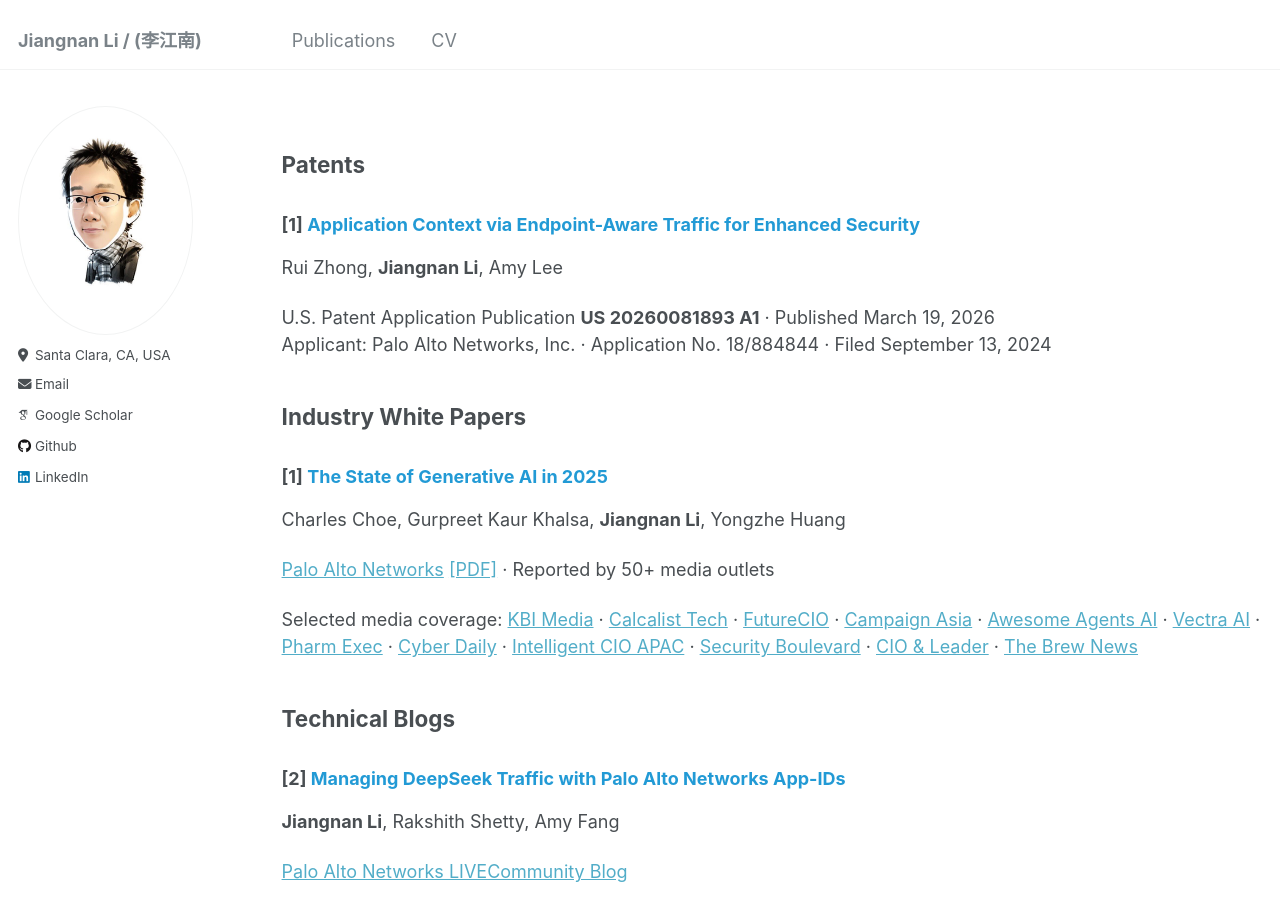
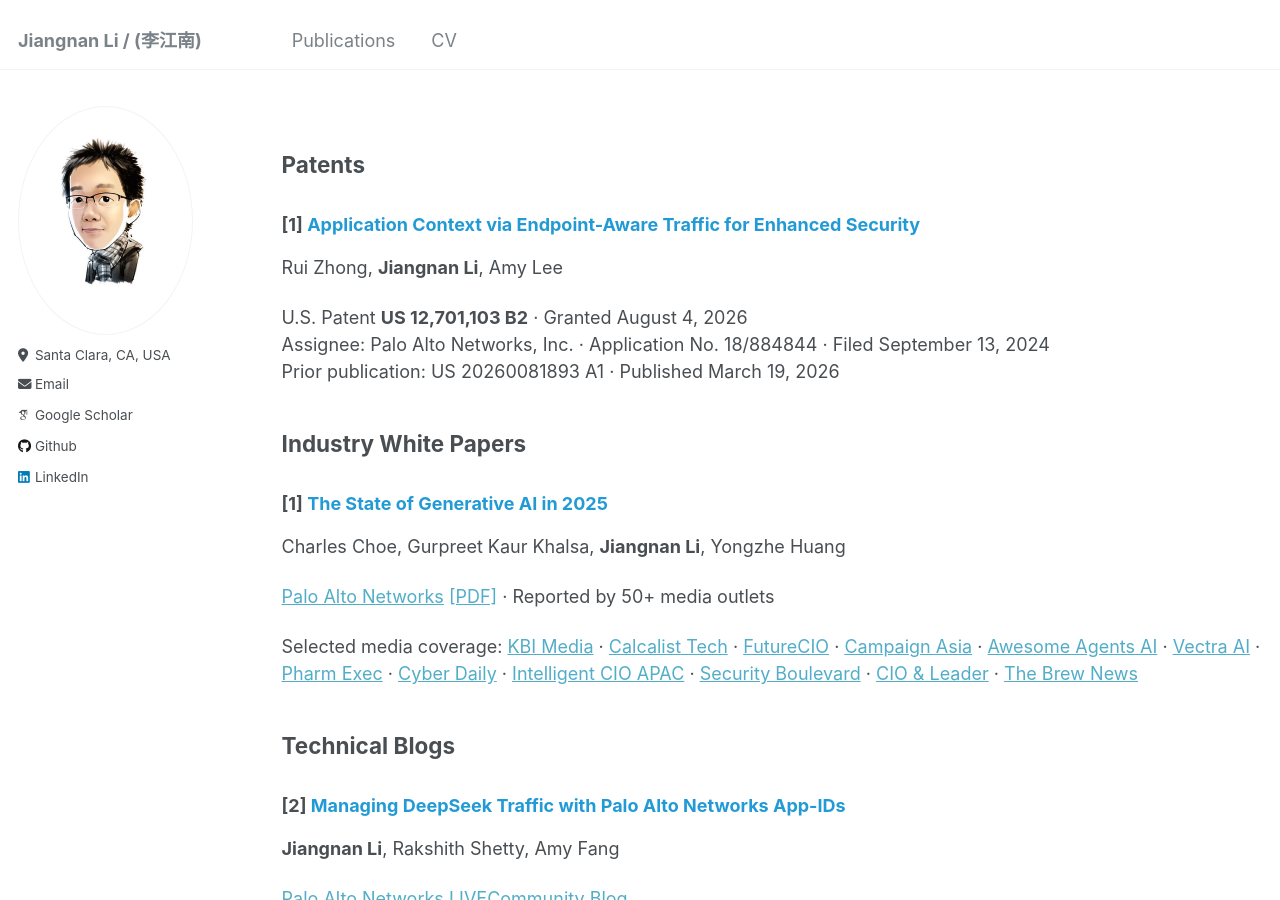
Before and after one commit to jiangnan3/jiangnan3.github.io, a Jekyll site: the page built from _pages/publications.md, in a window 1280 px wide and 900 px high. Built offline with Jekyll 4.4.1, drawn with Linux system fonts in a browser that asks for light colours; some web fonts are replaced.

Commit message:
Update patent entry with granted patent details

```diff
--- a/_pages/publications.md
+++ b/_pages/publications.md
@@ -11,8 +11,9 @@ author_profile: true
 ### [1] <span style="color:#229ad5">Application Context via Endpoint-Aware Traffic for Enhanced Security</span>
 Rui Zhong, <b>Jiangnan Li</b>, Amy Lee
 
-U.S. Patent Application Publication **US 20260081893 A1** · Published March 19, 2026<br>
-Applicant: Palo Alto Networks, Inc. · Application No. 18/884844 · Filed September 13, 2024
+U.S. Patent **US 12,701,103 B2** · Granted August 4, 2026<br>
+Assignee: Palo Alto Networks, Inc. · Application No. 18/884844 · Filed September 13, 2024<br>
+Prior publication: US 20260081893 A1 · Published March 19, 2026
 
 
 ## Industry White Papers
```
Also changed, not shown: _pages/about.md (+1 -1 lines).
